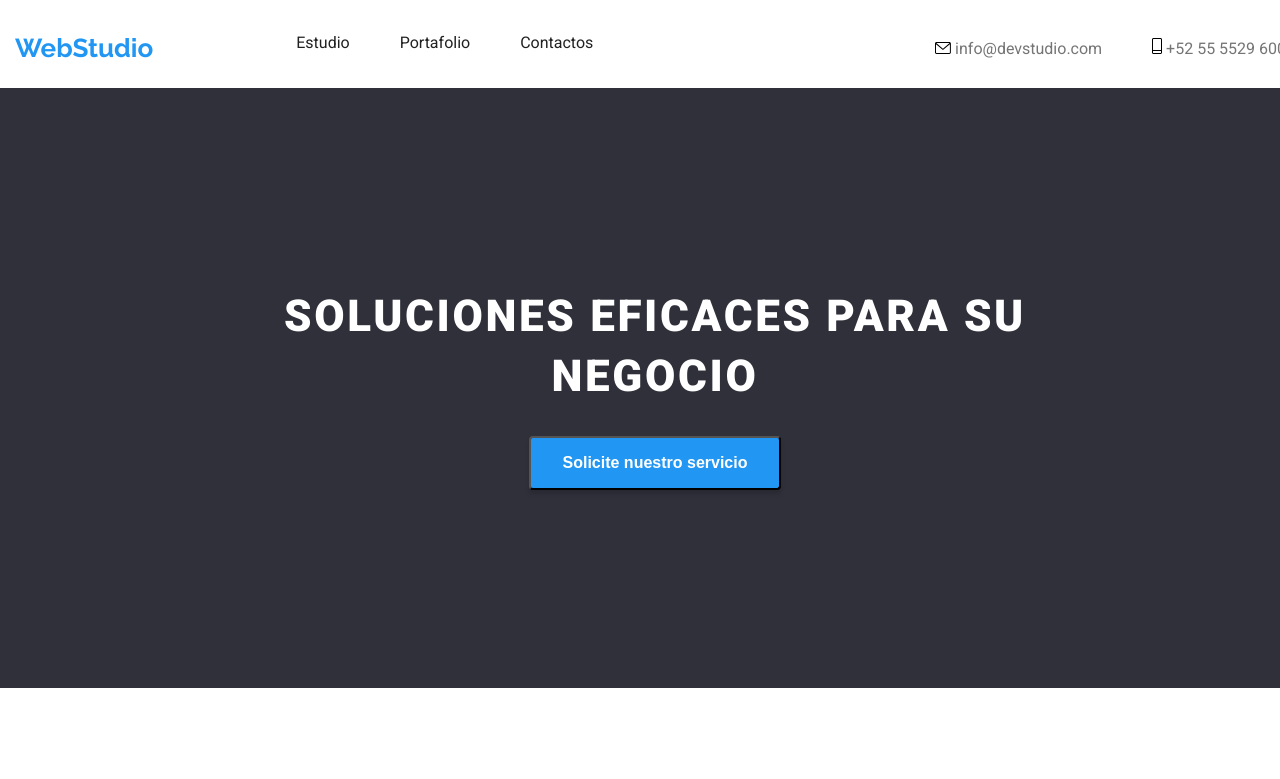
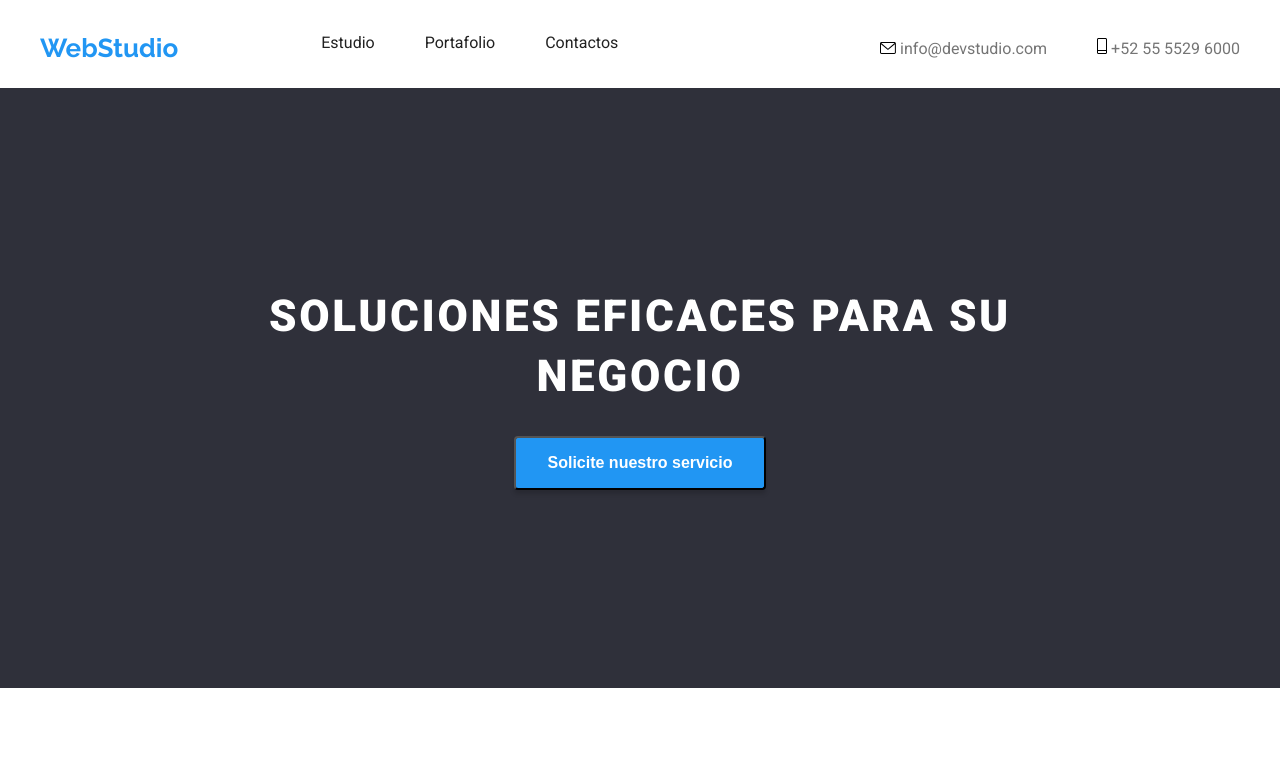
Before and after one commit to mauro130/goit-markeup-hw-04, a plain HTML site: page index.html in a window 1280 px wide. Shown: the top 779 px of the page. Drawn offline with Linux system fonts and the light colour scheme.

Commit message:
arreglo limitacion de 1600px de ancho, eliminado por https://docs.google.com/document/d/1d0JXzEKnlC0yBD_9pE8P8f7K-iY0r-cs6qGNRfuE7A4/edit

```diff
--- a/css/styles.css
+++ b/css/styles.css
@@ -33,8 +33,6 @@ body {
   font-family: var(--font-family-primary);
   font-style: normal;
   color: var(--font-color-primary);
-  max-width: 1600px;
-  max-height: 2410px;
   margin-left: auto;
   margin-right: auto;
 }
--- a/index.html
+++ b/index.html
@@ -7,8 +7,8 @@
     <link rel="stylesheet" href="./css/styles.css" />
   </head>
   <body>
-    <header>
-      <section class="container nav-opciones">
+    <header class="container">
+      <section class="nav-opciones">
         <nav>
           <ul>
             <li>
@@ -46,8 +46,8 @@
       </section>
     </header>
     <main>
-      <section class="background-banner container">
-        <div>
+      <section class="background-banner">
+        <div class="container">
           <h1 class="bg-title">SOLUCIONES EFICACES PARA SU NEGOCIO</h1>
           <button id="btn-service">Solicite nuestro servicio</button>
         </div>
```
